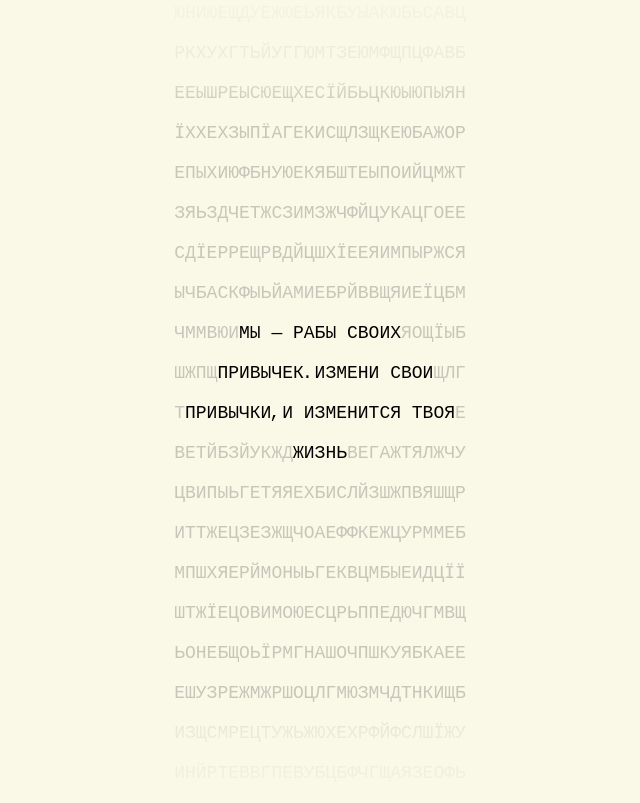
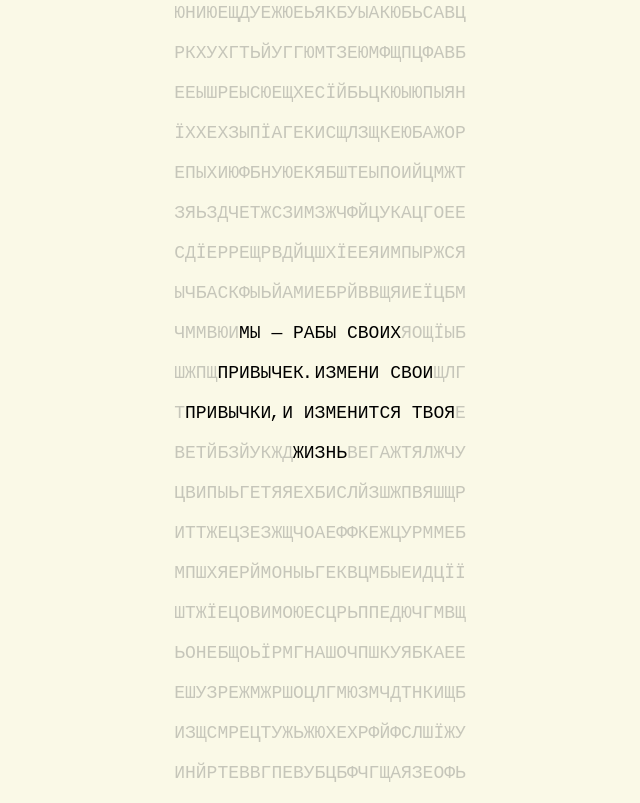
Before and after one commit to MikeKoval/cordova-motivate-app2, a website: page www/index.html in a window 1280 px wide. Shown: the whole page, without its empty margins (320-960 px from the left). Drawn offline with Linux system fonts and the light colour scheme.

Commit message:
reverted canvas gradient

```diff
--- a/www/assets/js/board.js
+++ b/www/assets/js/board.js
@@ -109,7 +109,7 @@ class Board {
             this.cols[index].draw();
         }
 
-        // this.drawGradient();
+        this.drawGradient();
 
         return this;
     }
--- a/www/index.html
+++ b/www/index.html
@@ -42,21 +42,6 @@
 
             <!--<h1>Apache Cordova</h1>-->
             <!--<div id="deviceready" class="blink">-->
-        <div class="overlay" style="
-            width: 100%;
-            height: 100px;
-            background: linear-gradient(rgba(250, 249, 231, 0.9) 0%, rgba(250, 249, 231, 0.7) 70%, rgba(250, 249, 231 , 0.1) 100%);
-            /* height: 100%; */
-            position: absolute;
-        "></div>
-        <div class="overlay" style="
-            width: 100%;
-            height: 100px;
-            background: linear-gradient(rgba(250, 249, 231, 0.1) 0%, rgba(250, 249, 231, 0.7) 30%, rgba(250, 249, 231, 0.9) 100%);
-            /* height: 100%; */
-            position: absolute;
-            bottom:0
-        "></div>
                 <canvas id="example"></canvas>
                 <!--<p class="event listening">Connecting to Device</p>-->
                 <!--<p class="event received">Device is Ready</p>-->
```
